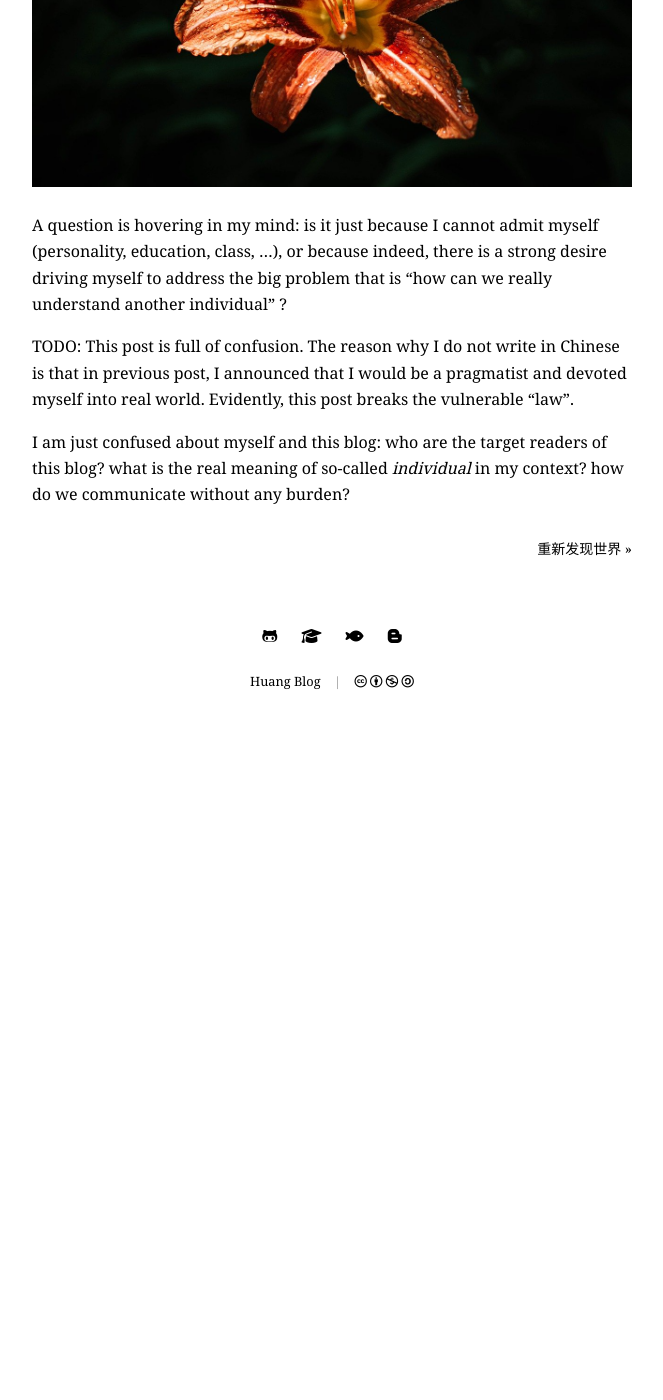
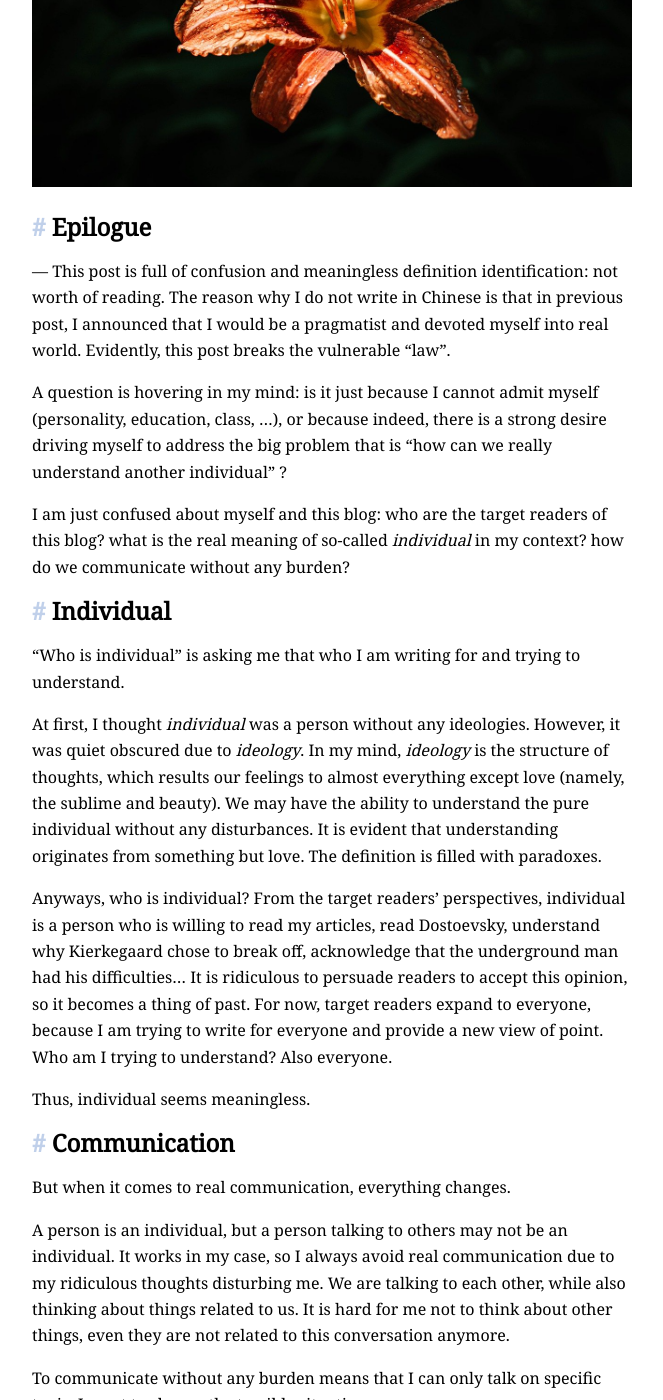
Before and after one commit to huang-feiyu/huang-feiyu.github.io, a Jekyll site: the page built from _posts/2023-07-14-diary-4.md, in a window 1280 px wide and 1400 px high, scrolled down 454 px. Shown: the whole window, without its empty margins (308-971 px from the left). Built offline with Jekyll 4.4.1, drawn with Linux system fonts in a browser that asks for light colours; nearby versions of some CDN libraries; before the commit the page ends 1174 px from its top, so only the background shows below that; some of the changed text lies outside the part shown.

Commit message:
post: fill some bullshit into diary-4

```diff
--- a/_posts/2023-07-14-diary-4.md
+++ b/_posts/2023-07-14-diary-4.md
@@ -9,8 +9,30 @@ toc:         false
 description: Thoughts about individuals and communication.
 ---
 
+### Epilogue
+
+— This post is full of confusion and meaningless definition identification: not worth of reading. The reason why I do not write in Chinese is that in previous post, I announced that I would be a pragmatist and devoted myself into real world. Evidently, this post breaks the vulnerable “law”.
+
 A question is hovering in my mind: is it just because I cannot admit myself (personality, education, class, …), or because indeed, there is a strong desire driving myself to address the big problem that is “how can we really understand another individual” ?
 
-TODO: This post is full of confusion. The reason why I do not write in Chinese is that in previous post, I announced that I would be a pragmatist and devoted myself into real world. Evidently, this post breaks the vulnerable “law”.
+I am just confused about myself and this blog: who are the target readers of this blog? what is the real meaning of so-called *individual* in my context? how do we communicate without any burden?
 
-I am just confused about myself and this blog: who are the target readers of this blog? what is the real meaning of so-called *individual* in my context? how do we communicate without any burden?
+### Individual
+
+“Who is individual” is asking me that who I am writing for and trying to understand.
+
+At first, I thought *individual* was a person without any ideologies. However, it was quiet obscured due to *ideology*. In my mind, *ideology* is the structure of thoughts, which results our feelings to almost everything except love (namely, the sublime and beauty). We may have the ability to understand the pure individual without any disturbances. It is evident that understanding originates from something but love. The definition is filled with paradoxes.
+
+Anyways, who is individual? From the target readers’ perspectives, individual is a person who is willing to read my articles, read Dostoevsky, understand why Kierkegaard chose to break off, acknowledge that the underground man had his difficulties… It is ridiculous to persuade readers to accept this opinion, so it becomes a thing of past. For now, target readers expand to everyone, because I am trying to write for everyone and provide a new view of point. Who am I trying to understand? Also everyone.
+
+Thus, individual seems meaningless.
+
+### Communication
+
+But when it comes to real communication, everything changes.
+
+A person is an individual, but a person talking to others may not be an individual. It works in my case, so I always avoid real communication due to my ridiculous thoughts disturbing me. We are talking to each other, while also thinking about things related to us. It is hard for me not to think about other things, even they are not related to this conversation anymore.
+
+To communicate without any burden means that I can only talk on specific topic. I want to change the terrible situation.
+
+Sorry, I am afraid of writing my real thoughts which make me look sick and weak.
```
